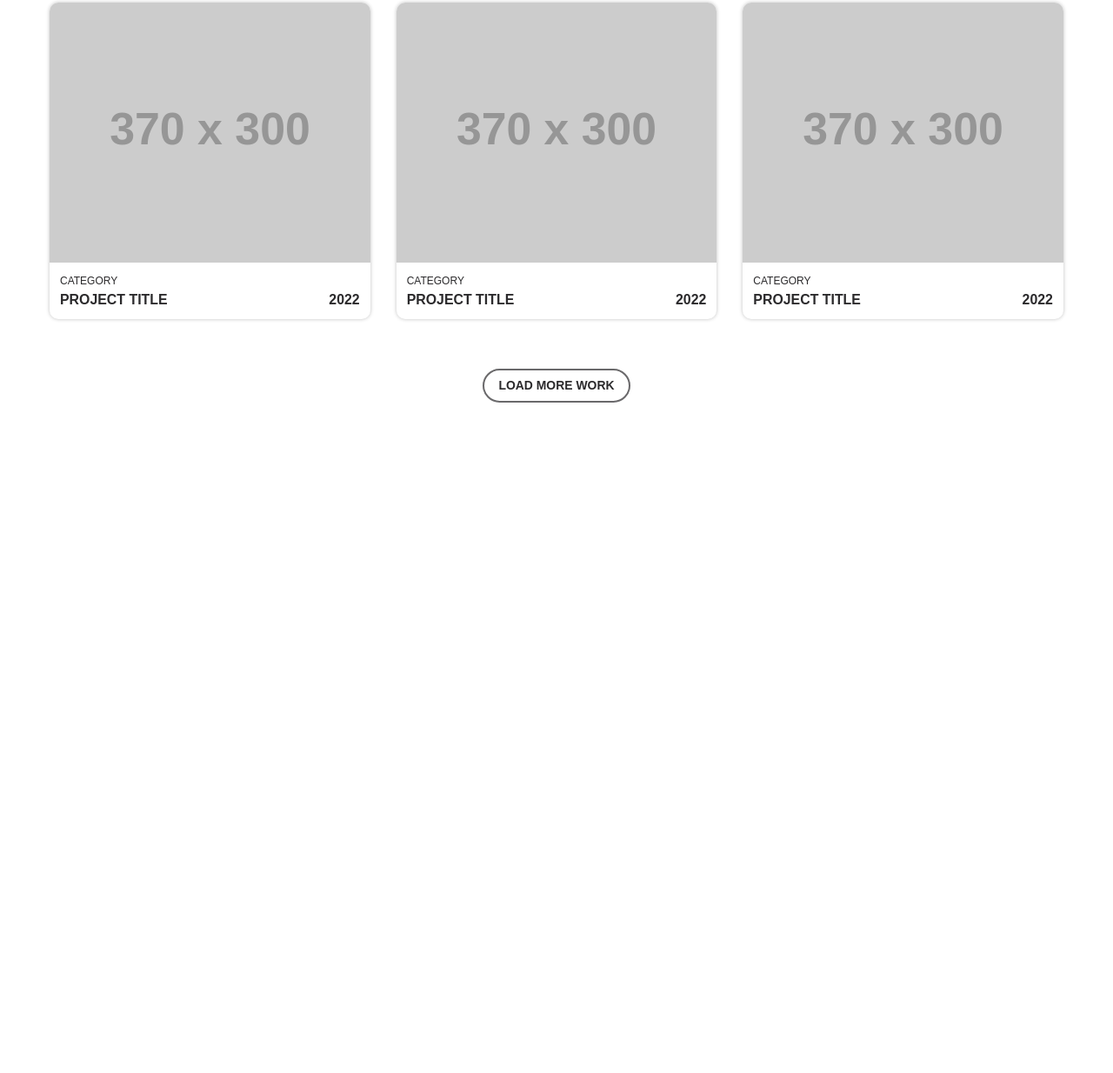
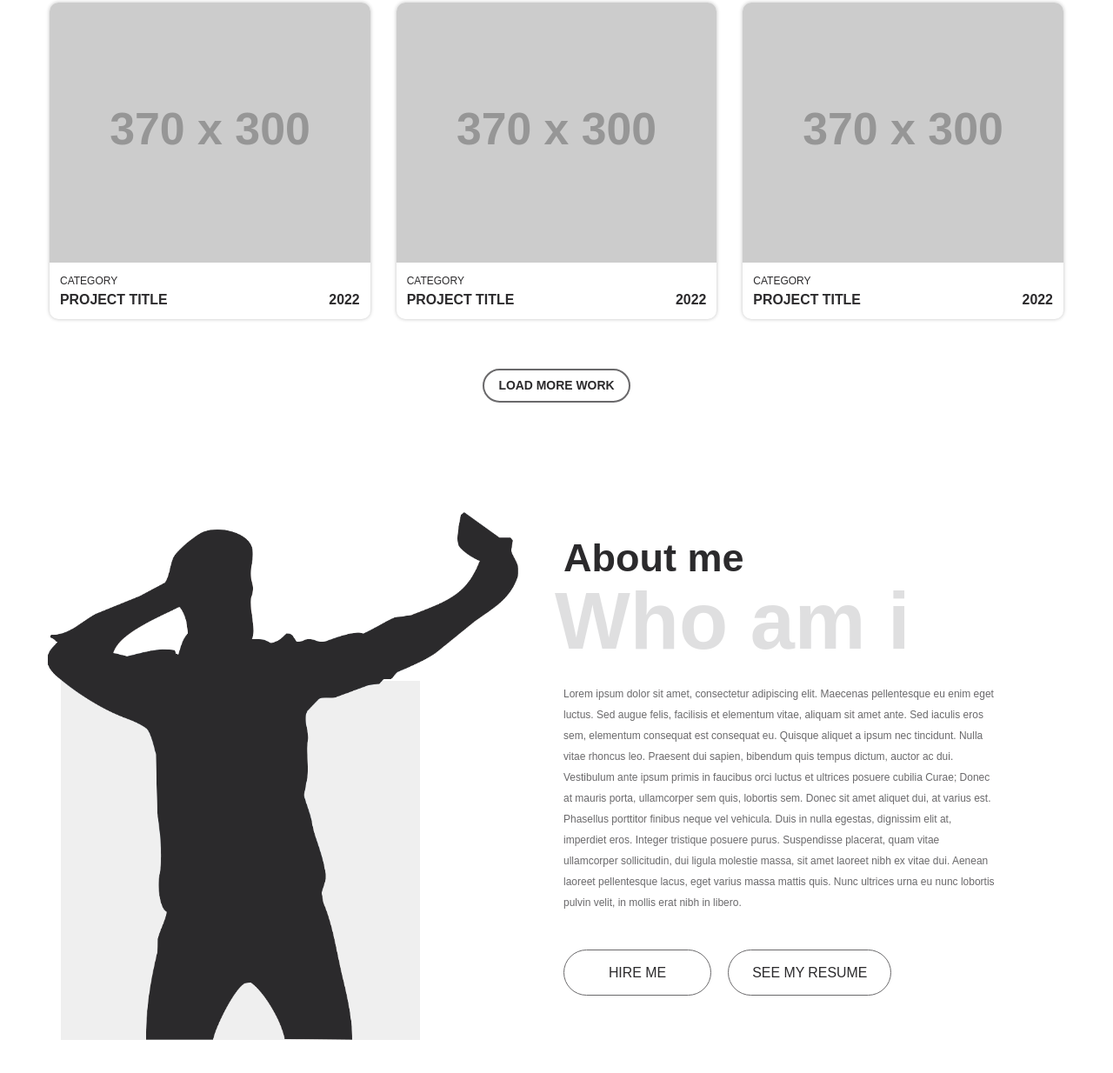
Before and after one commit to Mr-Hei7enberg/designer-portfolio, a plain HTML site: page index.html in a window 1280 px wide. Shown: the part 1076-2310 px from the top of the page at 87% size. Before the commit the page ends 1581 px from the top, so only its background shows below. Drawn offline with nearby package versions, Linux system fonts and the light colour scheme; placeholder pictures from the web are drawn by us; a web font is replaced by a local one.

Commit message:
markup & style block about

```diff
--- /dev/null
+++ b/css/blocks/about.less
@@ -0,0 +1,82 @@
+// main: ../style.less
+
+.about {
+
+    margin: 8.4rem 0;
+
+    // .about__container
+
+    &__container {}
+
+    // .about__inner
+
+    &__inner {
+        display: flex;
+        max-width: 1090px;
+    }
+
+    // .about__photo
+
+    &__photo {
+        flex: 0 0 50%;
+        position: relative;
+
+        &::before {
+            content: '';
+            width: 413px;
+            height: 413px;
+            background-color: #efefef;
+
+            position: absolute;
+            left: 1rem;
+            bottom: 0;
+            z-index: 1;
+        }
+    }
+
+    // .about__image
+
+    &__image {
+        position: relative;
+        z-index: 2;
+    }
+
+    // .about__content
+
+    &__content {
+        flex: 0 0 50%;
+        padding-left: 3.2rem;
+        margin-top: 2rem;
+    }
+
+    // .about__title
+
+    &__title {
+        font-size: 3rem;
+        font-weight: 700;
+        color: @black;
+    }
+
+    // .about__bigtitle
+
+    &__bigtitle {
+        margin-bottom: 1.4rem;
+        position: relative;
+        left: -10px;
+
+        font-size: 6.13rem;
+        line-height: 1.1;
+        color: rgb(@black, 15%);
+        font-weight: 700;
+    }
+
+    // .about__text
+
+    &__text {
+        margin-bottom: 2.8rem;
+        font-size: 0.8rem;
+        font-weight: 300;
+        line-height: 2;
+        color: @gray;
+    }
+}
--- a/css/blocks/helpers.less
+++ b/css/blocks/helpers.less
@@ -3,3 +3,9 @@
 .text-center {
     text-align: center;
 }
+
+._img {
+    display: block;
+    max-width: 100%;
+    height: auto;
+}
--- a/css/blocks/works.less
+++ b/css/blocks/works.less
@@ -2,7 +2,7 @@
 
 .works {
 
-    padding: 2.8rem;
+    margin: 2.8rem;
 
     // .works__container
 
--- a/css/style.less
+++ b/css/style.less
@@ -52,3 +52,4 @@ body {
 @import "blocks/portfolio";
 @import "blocks/helpers";
 @import "blocks/work";
+@import "blocks/about";
--- a/index.html
+++ b/index.html
@@ -197,6 +197,39 @@
                 </div>
             </div>
 
+            <section class="about">
+                <div class="about__container">
+                    <div class="about__inner">
+
+                        <div class="about__photo">
+                            <img src="img/about/designer_photo.png" alt="designer photo" class="about__image _img">
+                        </div>
+
+                        <div class="about__content">
+                            <h3 class="about__title">About me</h3>
+                            <h2 class="about__bigtitle">Who am i</h2>
+                            <div class="about__text">
+                                Lorem ipsum dolor sit amet, consectetur adipiscing elit. Maecenas pellentesque eu enim
+                                eget luctus. Sed augue felis, facilisis et elementum vitae, aliquam sit amet ante. Sed
+                                iaculis eros sem, elementum consequat est consequat eu. Quisque aliquet a ipsum nec
+                                tincidunt. Nulla vitae rhoncus leo. Praesent dui sapien, bibendum quis tempus dictum,
+                                auctor ac dui. Vestibulum ante ipsum primis in faucibus orci luctus et ultrices posuere
+                                cubilia Curae; Donec at mauris porta, ullamcorper sem quis, lobortis sem. Donec sit amet
+                                aliquet dui, at varius est. Phasellus porttitor finibus neque vel vehicula. Duis in
+                                nulla egestas, dignissim elit at, imperdiet eros. Integer tristique posuere purus.
+                                Suspendisse
+                                placerat, quam vitae ullamcorper sollicitudin, dui ligula molestie massa, sit amet
+                                laoreet nibh ex vitae dui. Aenean laoreet pellentesque lacus, eget varius massa mattis
+                                quis. Nunc ultrices urna eu nunc lobortis pulvin velit, in mollis erat nibh in libero.
+                            </div>
+                            <a href="#" class="btn">Hire me</a>
+                            <button type="button" class="btn">See my resume</button>
+                        </div>
+
+                    </div>
+                </div>
+            </section>
+
         </main>
 
         <footer class="footer">
```
Also changed, not shown: css/style.css, img/about/designer_photo.png (added).
